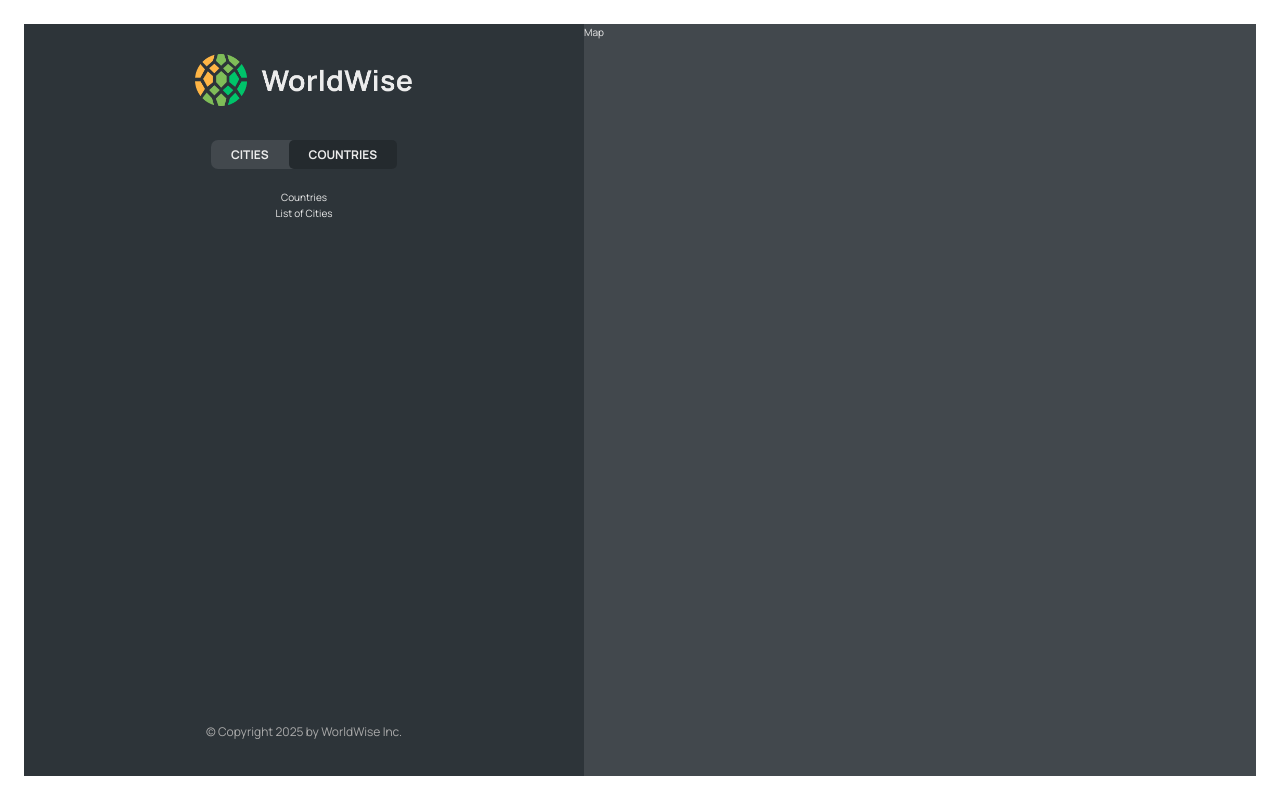
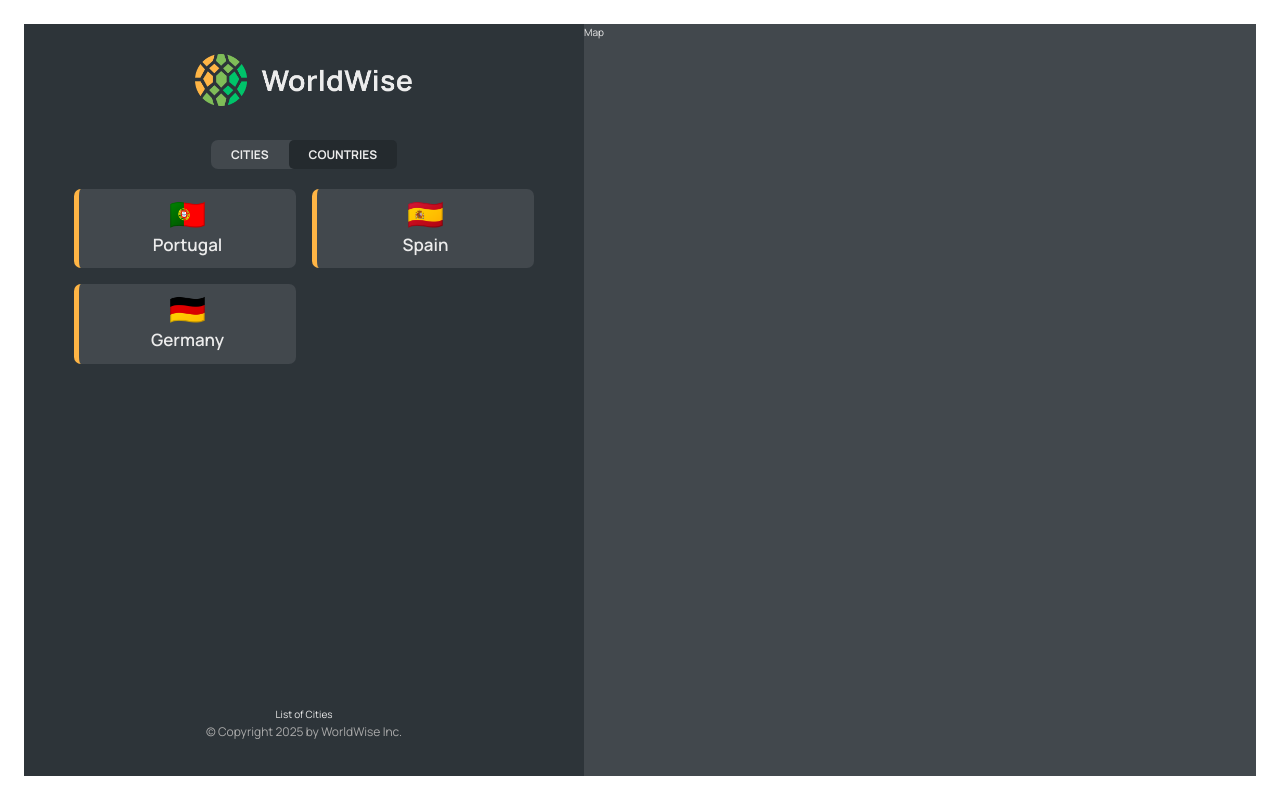
Before and after one commit to iamkiren/WorldWise, a React (Vite) app: page /app/countries in a window 1280 px wide. Built offline with nearby package versions, Linux system fonts and the light colour scheme; data requests are answered from the project's data file.

Commit message:
Implemented The Countries List-214

```diff
--- a/src/App.jsx
+++ b/src/App.jsx
@@ -1,5 +1,6 @@
 import { useState, useEffect } from "react";
 import { Route, Routes } from "react-router-dom";
+
 import Homepage from "./pages/Homepage";
 import PageNotFound from "./pages/PageNotFound";
 import Pricing from "./pages/Pricing";
@@ -7,6 +8,7 @@
 import AppLayout from "./pages/AppLayout";
 import Login from "./pages/Login";
 import CityList from "./components/CityList";
+import CountryList from "./components/CountryList";
 
 const BASE_URL = "http://localhost:9000";
 
@@ -46,7 +48,10 @@
             path="cities"
             element={<CityList cities={cities} isLoading={isLoading} />}
           />
-          <Route path="countries" element={<p>Countries</p>} />
+          <Route
+            path="countries"
+            element={<CountryList cities={cities} isLoading={isLoading} />}
+          />
           <Route path="form" element={<p>Form</p>} />
         </Route>
         <Route path="*" element={<PageNotFound />} />
--- /dev/null
+++ b/src/components/CountryList.jsx
@@ -0,0 +1,30 @@
+import Spinner from "./Spinner";
+import CountryItem from "./CountryItem";
+import Message from "./Message";
+
+import styles from "./CountryList.module.css";
+
+const CountryList = ({ cities, isLoading }) => {
+  if (isLoading) return <Spinner />;
+
+  if (!cities.length)
+    return (
+      <Message message="Add your first city by clicking on a city on the map" />
+    );
+
+  const countries = cities.reduce((arr, city) => {
+    if (!arr.map((el) => el.country).includes(city.country))
+      return [...arr, { country: city.country, emoji: city.emoji }];
+    else return arr;
+  }, []);
+
+  return (
+    <ul className={styles.countryList}>
+      {countries.map((country) => (
+        <CountryItem key={country.country} country={country} />
+      ))}
+    </ul>
+  );
+};
+
+export default CountryList;
```
